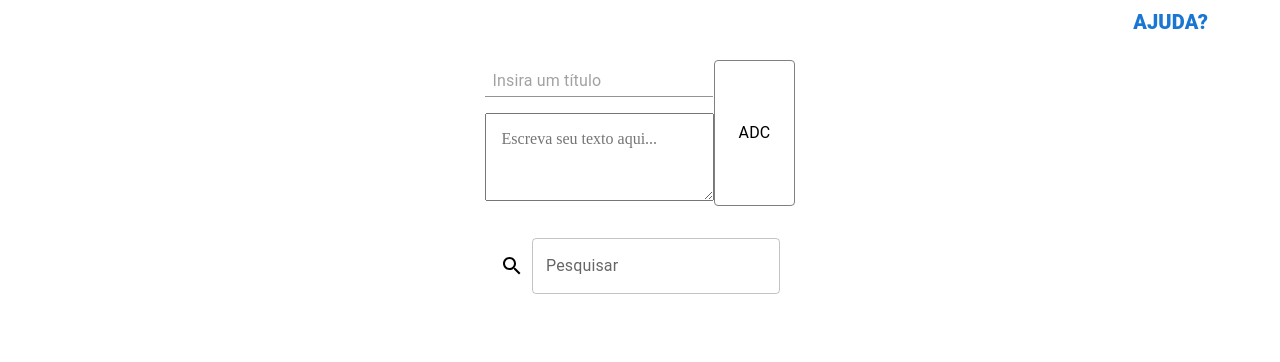
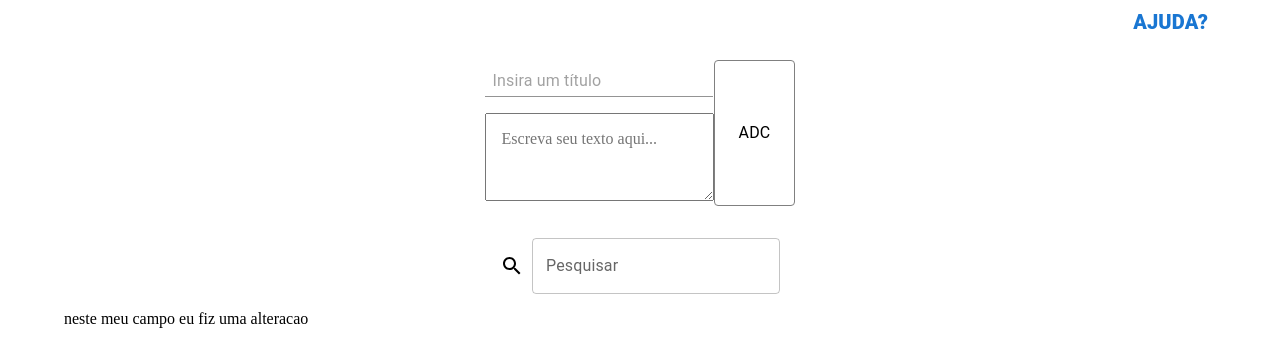
Before and after one commit to jorgelgf/xnotas, a React (Vite) app: page /home in a window 1280 px wide. Shown: the top 362 px of the page. Built offline with nearby package versions, Linux system fonts and the light colour scheme.

Commit message:
alteracao de codigo demonstrativo

```diff
--- a/src/Pages/Home/Home.tsx
+++ b/src/Pages/Home/Home.tsx
@@ -25,6 +25,7 @@ export const Home = () => {
       <Search
         onChange={(event: React.ChangeEvent<HTMLInputElement>) => setInputText(event.target.value.toUpperCase())}
       />
+      neste meu campo eu fiz uma alteracao
       <Box
         display='flex'
         flexWrap='wrap'
```
